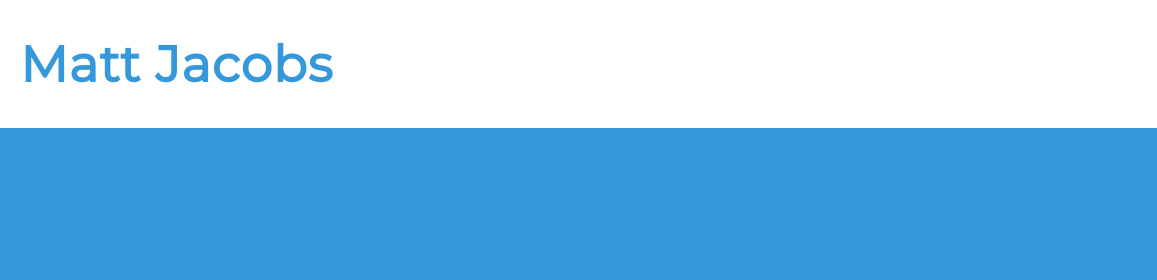
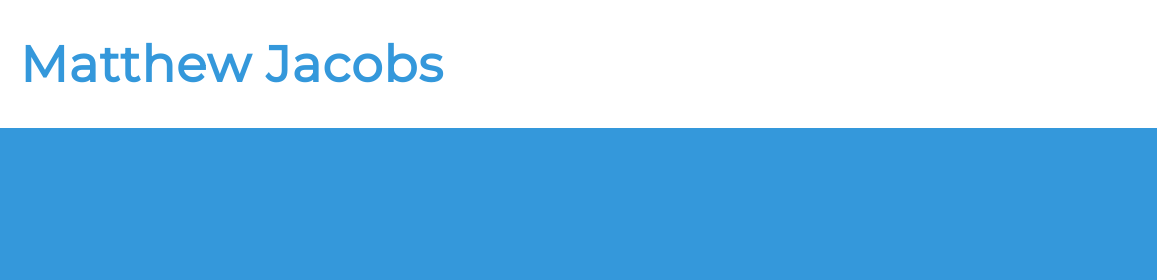
Before and after one commit to mnj1222/my-portfoilio, a plain HTML site: page index.html in a window 1280 px wide. Shown: the top 280 px of the page, 0-1157 px from the left. Drawn offline with Linux system fonts and the light colour scheme.

Commit message:
Changed name to Matthew

```diff
--- a/index.html
+++ b/index.html
@@ -15,7 +15,7 @@
     <main class="overflow--auto">
       <h1 class="color--skyBlue section__heading--largest">
         <!--Your name goes here -->
-        Matt Jacobs
+        Matthew Jacobs
       </h1>
 
       <ul class="section--social">
```
